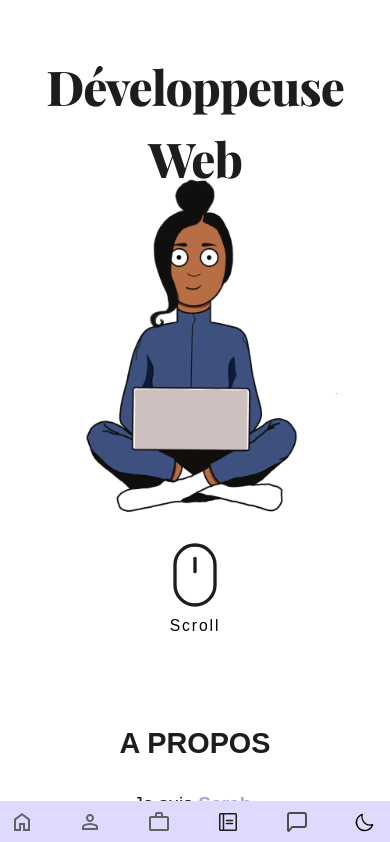
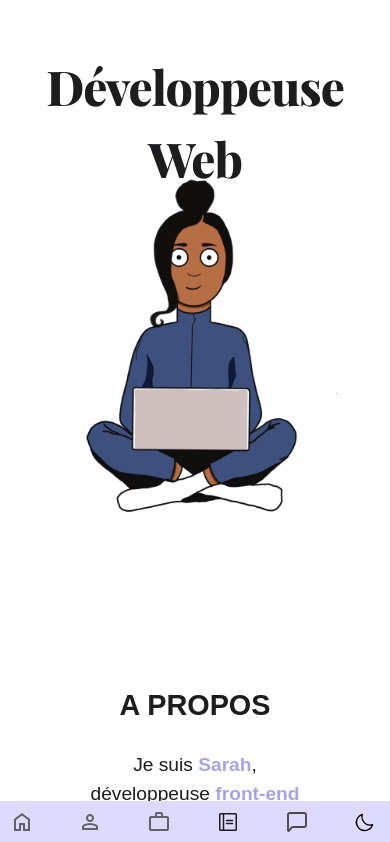
Before and after one commit to Sarah-Iritie/my-portfolio, a React (Vite) app: page / in a window 390 px wide. Shown: the top 842 px of the page. Built offline with nearby package versions, Linux system fonts and the light colour scheme; a web font is replaced by a local one.

Commit message:
arrow icon test

```diff
--- a/src/components/Home/Home.jsx
+++ b/src/components/Home/Home.jsx
@@ -61,6 +61,99 @@ export default function Home() {
             )}
           </a>
         </div>
+        <div className="secondary">
+          <div className="secondary-icon">
+            <a href="#About">
+              {isDark ? (
+                <svg
+                  xmlns="http://www.w3.org/2000/svg"
+                  width="2.3em"
+                  height="2.3em"
+                  viewBox="0 0 24 24"
+                >
+                  <g transform="rotate(-90 12 12)">
+                    <g
+                      fill="none"
+                      stroke="#fff"
+                      stroke-linecap="round"
+                      stroke-linejoin="round"
+                      stroke-width="2"
+                    >
+                      <path
+                        stroke-dasharray="14"
+                        stroke-dashoffset="14"
+                        d="M19 12H5.5"
+                      >
+                        <animate
+                          fill="freeze"
+                          attributeName="stroke-dashoffset"
+                          dur="0.3s"
+                          values="14;0"
+                        />
+                      </path>
+                      <path
+                        stroke-dasharray="8"
+                        stroke-dashoffset="8"
+                        d="M5 12L10 17M5 12L10 7"
+                      >
+                        <animate
+                          fill="freeze"
+                          attributeName="stroke-dashoffset"
+                          begin="0.3s"
+                          dur="0.2s"
+                          values="8;0"
+                        />
+                      </path>
+                    </g>
+                  </g>
+                </svg>
+              ) : (
+                <svg
+                  xmlns="http://www.w3.org/2000/svg"
+                  width="2.3em"
+                  height="2.3em"
+                  viewBox="0 0 24 24"
+                >
+                  <g transform="rotate(-90 12 12)">
+                    <g
+                      fill="none"
+                      stroke="#1d1d1f"
+                      stroke-linecap="round"
+                      stroke-linejoin="round"
+                      stroke-width="2"
+                    >
+                      <path
+                        stroke-dasharray="14"
+                        stroke-dashoffset="14"
+                        d="M19 12H5.5"
+                      >
+                        <animate
+                          fill="freeze"
+                          attributeName="stroke-dashoffset"
+                          dur="0.3s"
+                          values="14;0"
+                        />
+                      </path>
+                      <path
+                        stroke-dasharray="8"
+                        stroke-dashoffset="8"
+                        d="M5 12L10 17M5 12L10 7"
+                      >
+                        <animate
+                          fill="freeze"
+                          attributeName="stroke-dashoffset"
+                          begin="0.3s"
+                          dur="0.2s"
+                          values="8;0"
+                        />
+                      </path>
+                    </g>
+                  </g>
+                </svg>
+              )}
+            </a>
+          </div>
+        </div>
       </div>
     </>
   );
--- a/src/components/Home/Home.scss
+++ b/src/components/Home/Home.scss
@@ -121,10 +121,6 @@
       }
     }
   }
-
-  .animation .animation-container img {
-    padding-top: 3rem;
-  }
 }
 
 @media screen and (max-width: 425px) {
@@ -140,8 +136,23 @@
       }
     }
   }
+}
 
-  .animation .animation-container img {
-    padding-top: 1.3rem;
+@media screen and (min-width: 320px) and (max-width: 767px) {
+  .animation {
+    &-container {
+      display: none;
+    }
+    .secondary {
+      display: flex;
+      justify-content: center;
+      align-items: center;
+      margin-top: 3rem;
+      cursor: pointer;
+
+      &-icon {
+        margin-top: 20rem;
+      }
+    }
   }
 }
```
